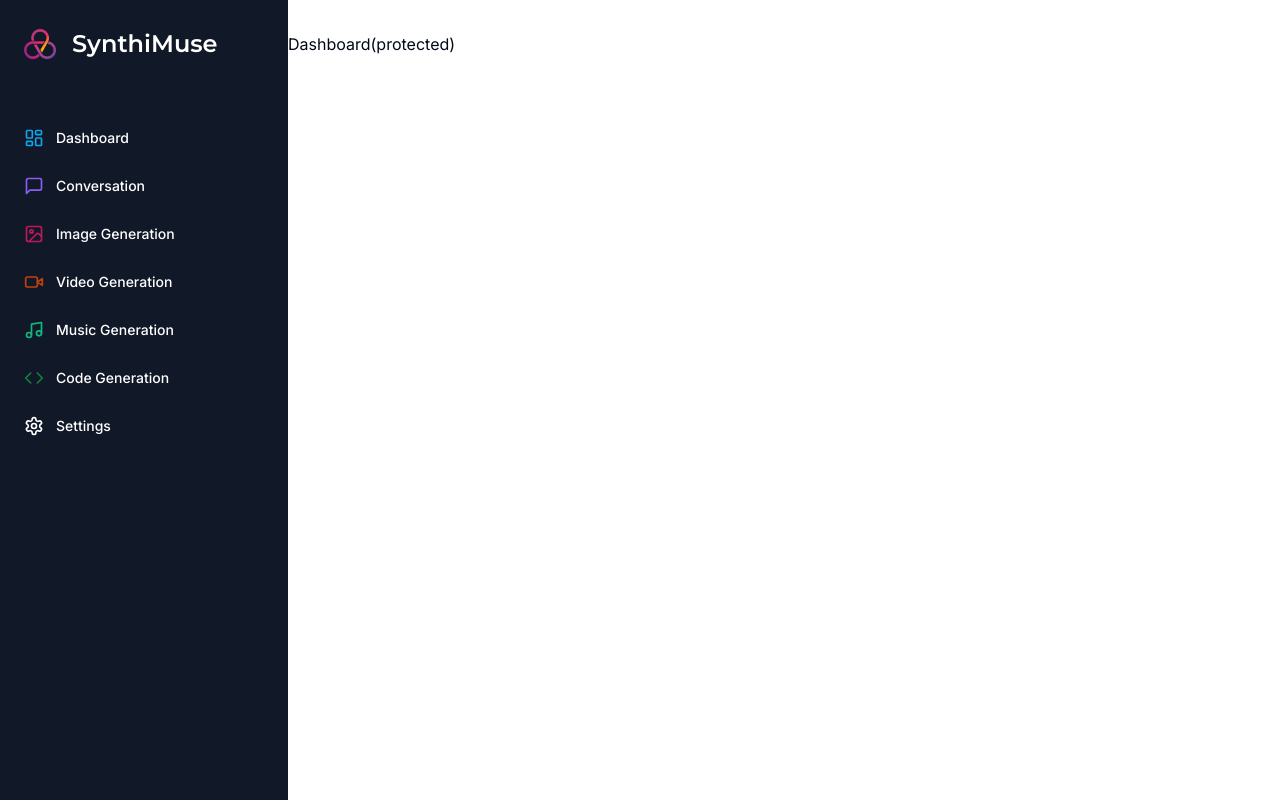
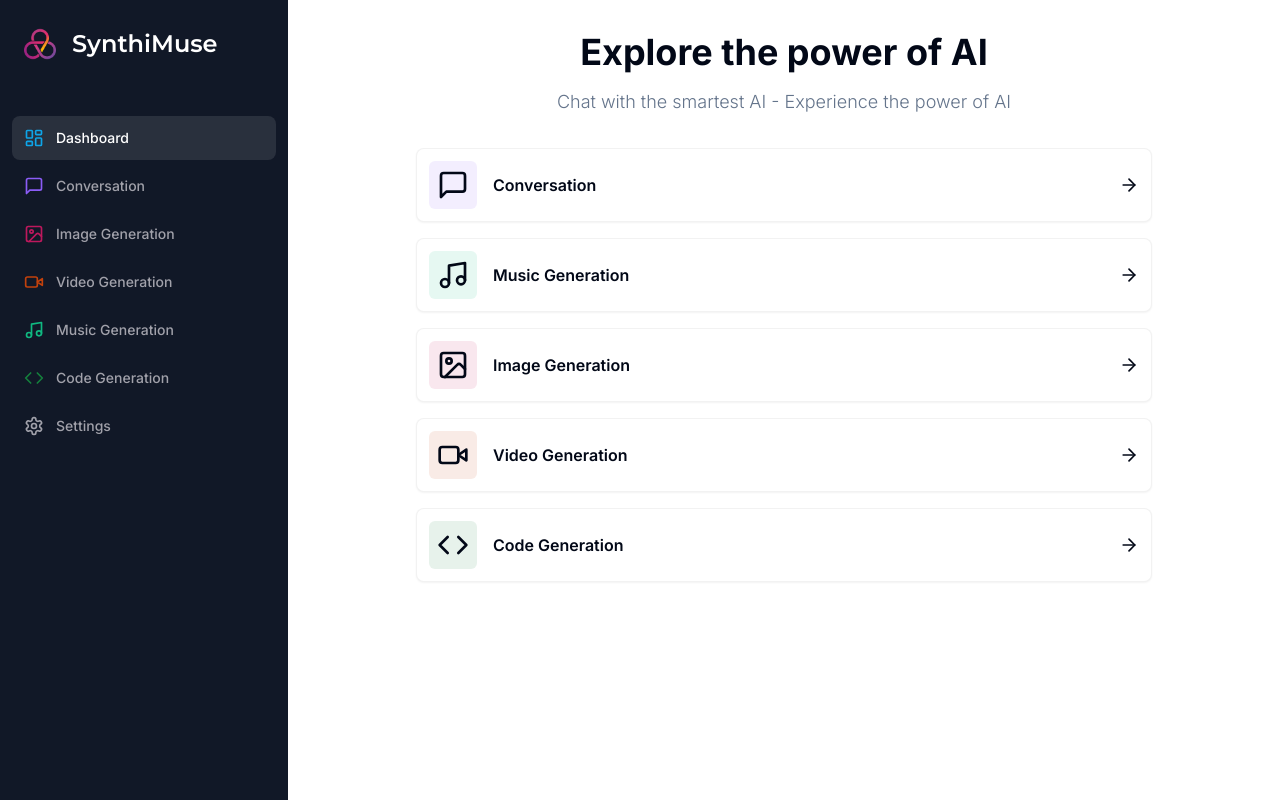
Before and after one commit to atharv-av/SynthiMuse, a Next.js app: page /dashboard in a window 1280 px wide. Built offline with nearby package versions, Linux system fonts and the light colour scheme.

Commit message:
completed dashboard UI

```diff
--- a/app/(dashboard)/(routes)/dashboard/page.tsx
+++ b/app/(dashboard)/(routes)/dashboard/page.tsx
@@ -1,9 +1,94 @@
+"use client";
+
+import {
+  ArrowRight,
+  Code,
+  ImageIcon,
+  MessageSquare,
+  Music,
+  VideoIcon,
+} from "lucide-react";
+import {
+  Card,
+  CardContent,
+  CardDescription,
+  CardFooter,
+  CardHeader,
+  CardTitle,
+} from "@/components/ui/card";
+import { cn } from "@/lib/utils";
+import { useRouter } from "next/navigation";
+
+const tools = [
+  {
+    label: "Conversation",
+    icon: MessageSquare,
+    color: "text-violet-500",
+    bgColor: "bg-violet-500/10",
+    href: "/conversation",
+  },
+  {
+    label: "Music Generation",
+    icon: Music,
+    color: "text-emerald-500",
+    bgColor: "bg-emerald-500/10",
+    href: "/music",
+  },
+  {
+    label: "Image Generation",
+    icon: ImageIcon,
+    color: "text-pink-700",
+    bgColor: "bg-pink-700/10",
+    href: "/image",
+  },
+  {
+    label: "Video Generation",
+    icon: VideoIcon,
+    color: "text-orange-700",
+    bgColor: "bg-orange-700/10",
+    href: "/video",
+  },
+  {
+    label: "Code Generation",
+    icon: Code,
+    color: "text-green-700",
+    bgColor: "bg-green-700/10",
+    href: "/code",
+  },
+];
+
 const DashboardPage = () => {
-    return (
-        <div>
-            Dashboard(protected)
-        </div>
-     );
-}
+  const router = useRouter();
+
+  return (
+    <div>
+      <div className="mb-8 space-y-4">
+        <h2 className="text-2xl md:text-4xl font-bold text-center">
+          Explore the power of AI
+        </h2>
+        <p className="text-muted-foreground font-light text-sm md:text-lg text-center">
+          Chat with the smartest AI - Experience the power of AI
+        </p>
+      </div>
+      <div className="px-4 md:px-20 lg:px-32 space-y-4">
+        {tools.map((tool) => (
+          <Card
+            onClick={() => router.push(tool.href)}
+            key={tool.href}
+            className="md:p-3 p-4 border-black/5 flex items-center justify-between hover:shadow-md transition cursor-pointer"
+          >
+            <div className="flex items-center gap-x-4">
+              <div className={cn("p-2 w-fit rounded-md", tool.bgColor)}>
+                <tool.icon className={cn("w-8 h-8", "tool.color")} />
+              </div>
+              <div className="font-semibold">{tool.label}</div>
+            </div>
+            <ArrowRight className="w-5 h-5" />
+          </Card>
+        ))}
+      </div>
+    </div>
+  );
+};
 
 export default DashboardPage;
--- a/components/mobile-sidebar.tsx
+++ b/components/mobile-sidebar.tsx
@@ -9,8 +9,19 @@
   SheetTrigger,
 } from "@/components/ui/sheet";
 import Sidebar from "@/components/sidebar";
+import { useEffect, useState } from "react";
 
 const MobileSidebar = () => {
+  const [isMounted, setIsMounted] = useState(false);
+
+  useEffect(() => {
+    setIsMounted(true);
+  }, []);
+
+  if (!isMounted) {
+    return null;
+  }
+
   return (
     <Sheet>
       <SheetTrigger>
--- a/components/sidebar.tsx
+++ b/components/sidebar.tsx
@@ -13,6 +13,7 @@
   Settings,
   VideoIcon,
 } from "lucide-react";
+import { usePathname } from "next/navigation";
 
 const montserrat = Montserrat({
   weight: "600",
@@ -43,7 +44,7 @@
     icon: VideoIcon,
     href: "/video",
     color: "text-orange-700",
-},
+  },
   {
     label: "Music Generation",
     icon: Music,
@@ -64,6 +65,7 @@
 ];
 
 const Sidebar = () => {
+  const pathname = usePathname();
   return (
     <div className="space-y-4 py-4 flex flex-col h-full bg-[#111827] text-white">
       <div className="px-3 py-3 flex-1">
@@ -82,7 +84,7 @@
             <Link
               href={route.href}
               key={route.href}
-              className="text-sm group flex p-3 w-full justify-start font-medium cursor-pointer hover:text-white hover:bg-white/10 rounded-lg transition"
+              className={cn("text-sm group flex p-3 w-full justify-start font-medium cursor-pointer hover:text-white hover:bg-white/10 rounded-lg transition", pathname === route.href ? "text-white bg-white/10" : "text-zinc-400")}
             >
               <div className="flex items-center flex-1">
                 <route.icon className={cn("h-5 w-5 mr-3", route.color)} />
--- /dev/null
+++ b/components/ui/card.tsx
@@ -0,0 +1,79 @@
+import * as React from "react"
+
+import { cn } from "@/lib/utils"
+
+const Card = React.forwardRef<
+  HTMLDivElement,
+  React.HTMLAttributes<HTMLDivElement>
+>(({ className, ...props }, ref) => (
+  <div
+    ref={ref}
+    className={cn(
+      "rounded-lg border bg-card text-card-foreground shadow-sm",
+      className
+    )}
+    {...props}
+  />
+))
+Card.displayName = "Card"
+
+const CardHeader = React.forwardRef<
+  HTMLDivElement,
+  React.HTMLAttributes<HTMLDivElement>
+>(({ className, ...props }, ref) => (
+  <div
+    ref={ref}
+    className={cn("flex flex-col space-y-1.5 p-6", className)}
+    {...props}
+  />
+))
+CardHeader.displayName = "CardHeader"
+
+const CardTitle = React.forwardRef<
+  HTMLParagraphElement,
+  React.HTMLAttributes<HTMLHeadingElement>
+>(({ className, ...props }, ref) => (
+  <h3
+    ref={ref}
+    className={cn(
+      "text-2xl font-semibold leading-none tracking-tight",
+      className
+    )}
+    {...props}
+  />
+))
+CardTitle.displayName = "CardTitle"
+
+const CardDescription = React.forwardRef<
+  HTMLParagraphElement,
+  React.HTMLAttributes<HTMLParagraphElement>
+>(({ className, ...props }, ref) => (
+  <p
+    ref={ref}
+    className={cn("text-sm text-muted-foreground", className)}
+    {...props}
+  />
+))
+CardDescription.displayName = "CardDescription"
+
+const CardContent = React.forwardRef<
+  HTMLDivElement,
+  React.HTMLAttributes<HTMLDivElement>
+>(({ className, ...props }, ref) => (
+  <div ref={ref} className={cn("p-6 pt-0", className)} {...props} />
+))
+CardContent.displayName = "CardContent"
+
+const CardFooter = React.forwardRef<
+  HTMLDivElement,
+  React.HTMLAttributes<HTMLDivElement>
+>(({ className, ...props }, ref) => (
+  <div
+    ref={ref}
+    className={cn("flex items-center p-6 pt-0", className)}
+    {...props}
+  />
+))
+CardFooter.displayName = "CardFooter"
+
+export { Card, CardHeader, CardFooter, CardTitle, CardDescription, CardContent }
--- a/components/ui/sheet.tsx
+++ b/components/ui/sheet.tsx
@@ -71,7 +71,7 @@
       {...props}
     >
       {children}
-      <SheetPrimitive.Close className="absolute right-4 top-4 rounded-sm opacity-70 ring-offset-background transition-opacity hover:opacity-100 focus:outline-none focus:ring-2 focus:ring-ring focus:ring-offset-2 disabled:pointer-events-none data-[state=open]:bg-secondary">
+      <SheetPrimitive.Close className="absolute text-white right-4 top-4 rounded-sm opacity-70 ring-offset-background transition-opacity hover:opacity-100 focus:outline-none disabled:pointer-events-none data-[state=open]:bg-secondary">
         <X className="h-4 w-4" />
         <span className="sr-only">Close</span>
       </SheetPrimitive.Close>
```
